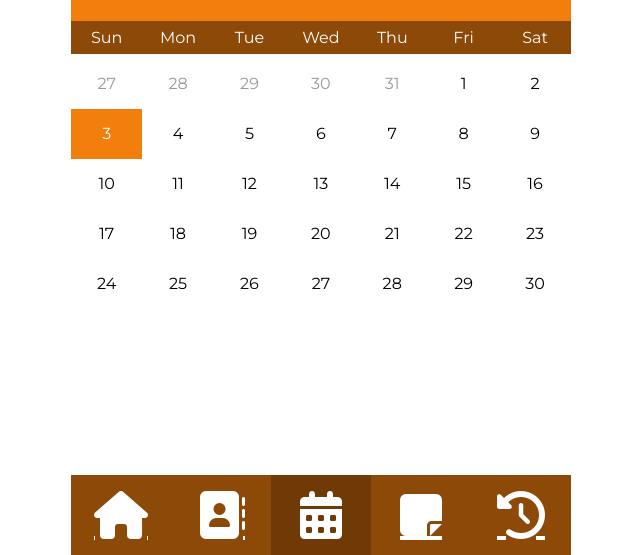
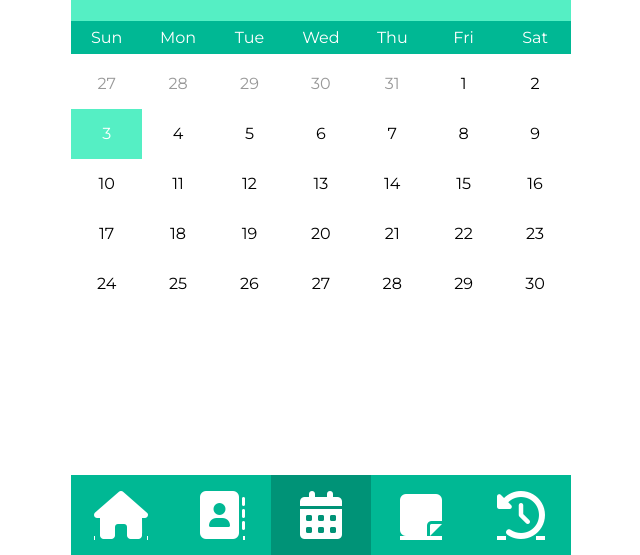
Before and after one commit to alexandreprevi/CRM, a plain HTML site: page dist/calendar.html in a window 1280 px wide. Shown: the part 245-800 px from the top of the page, without its empty margins (319-959 px from the left). Drawn offline with nearby package versions, Linux system fonts and the light colour scheme; no server answers.

Commit message:
changed theme colors

```diff
--- a/scss/_calendar.scss
+++ b/scss/_calendar.scss
@@ -17,8 +17,8 @@
     align-items: center;
     width: auto;
     text-align: center;
-    background-color: #f27e0c;
-    color: white;
+    background-color: $secondary-color;
+    color: $text-color;
     padding: 1.5rem 1.5rem;
 }
 tr:nth-child(even) {
@@ -27,7 +27,7 @@ tr:nth-child(even) {
 .weekdays{
     display: flex;
     background-color: $primary-color;
-    color: #fff;
+    color: $text-color;
     padding: 7px 0;
 }
 
--- a/scss/_modal.scss
+++ b/scss/_modal.scss
@@ -1,6 +1,4 @@
-$primary-color: #8c4907;
-$secondary-color: #f27e0c;
-$text-color: #fff;
+@import 'variables';
 $max-width: 500px;
 
 .modal{
--- a/scss/_variables.scss
+++ b/scss/_variables.scss
@@ -1,4 +1,4 @@
-$primary-color: #8c4907;
-$secondary-color: #f27e0c;
+$primary-color: #00b894;
+$secondary-color: #55efc4;
 $text-color: #fff;
 $max-width: 500px;
```
Also changed, not shown: dist/css/main.css, 1 other file.
